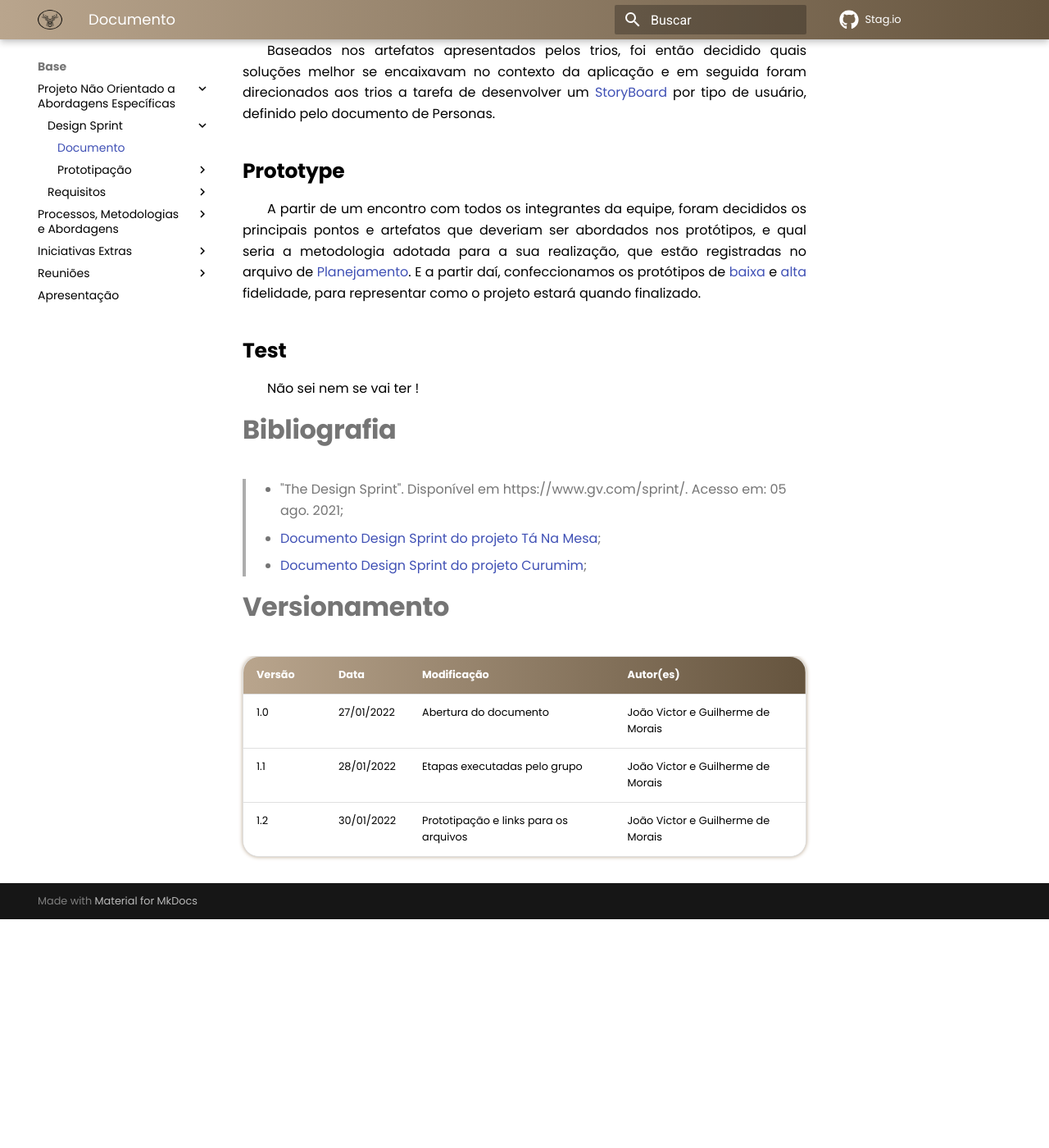
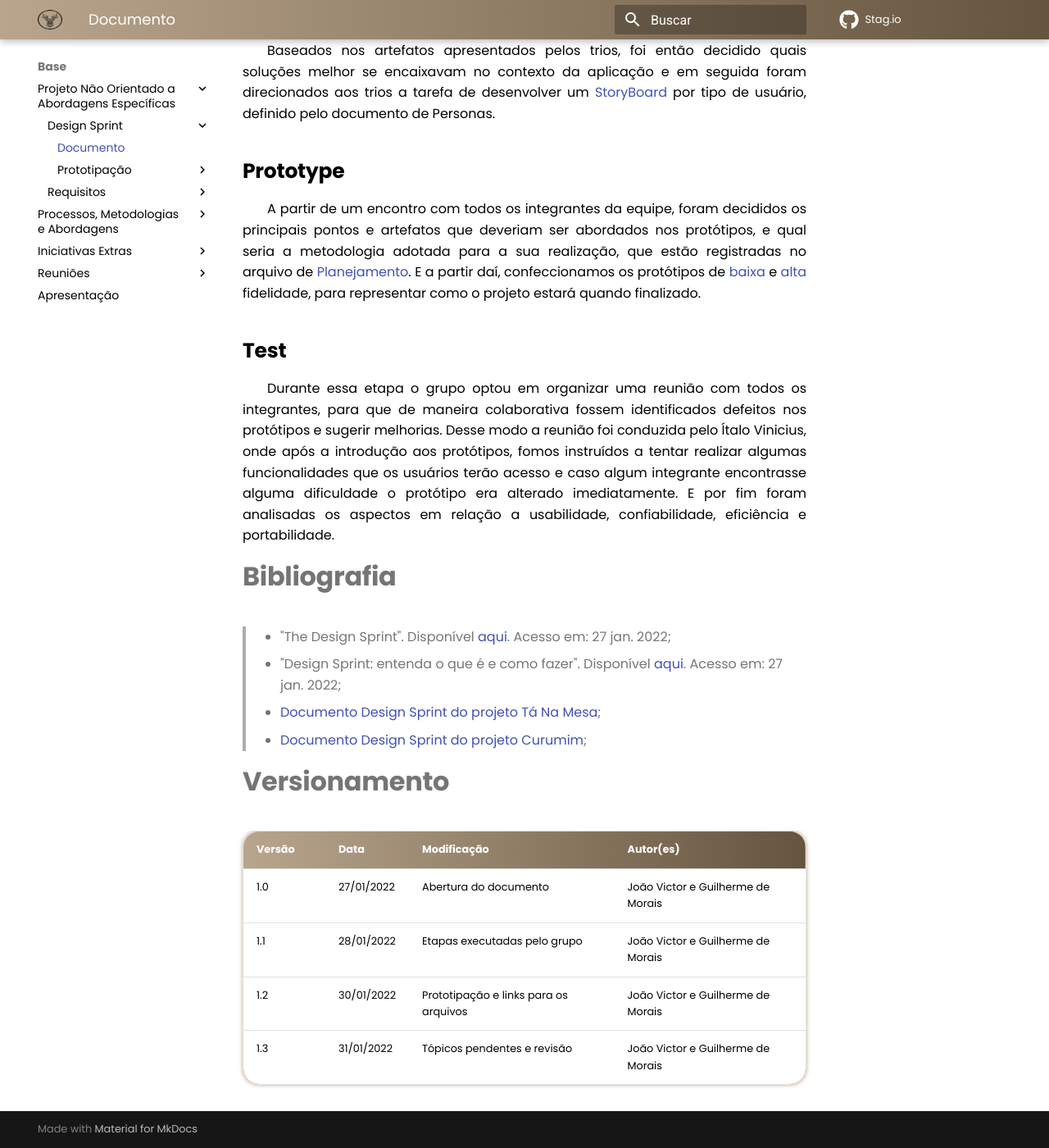
Before and after one commit to UnBArqDsw2021-2/2021.2_G3_stag.io, an MkDocs documentation site: the page built from docs/Base/PNOAE/DesignSprint/Documento.md, in a window 1280 px wide and 1400 px high, scrolled down 2076 px. Shown: the whole window at 82% size. Built offline with MkDocs 1.6.1 and Material for MkDocs 9.7.7, drawn with Linux system fonts in a browser that asks for light colours; comment, search, counter and statistics services are not loaded; before the commit the page ends 3197 px from its top, so only the background shows below that.

Commit message:
Finalizações do arquivo Design Sprint
Co-authored-by: guilhermemoraisr <guilhermemoraisr@gmail.com>

```diff
--- a/docs/Base/PNOAE/DesignSprint/Documento.md
+++ b/docs/Base/PNOAE/DesignSprint/Documento.md
@@ -48,11 +48,12 @@ A partir de um encontro com todos os integrantes da equipe, foram decididos os p
 
 ## Test
 
-Não sei nem se vai ter !
+Durante essa etapa o grupo optou em organizar uma reunião com todos os integrantes, para que de maneira colaborativa fossem identificados defeitos nos protótipos e sugerir melhorias. Desse modo a reunião foi conduzida pelo Ítalo Vinicius, onde após a introdução aos protótipos, fomos instruídos a tentar realizar algumas funcionalidades que os usuários terão acesso e caso algum integrante encontrasse alguma dificuldade o protótipo era alterado imediatamente. E por fim foram analisadas os aspectos em relação a usabilidade, confiabilidade, eficiência e portabilidade.
 
 # Bibliografia
 
-> - "The Design Sprint". Disponível em https://www.gv.com/sprint/. Acesso em: 05 ago. 2021;
+> - "The Design Sprint". Disponível [aqui](https://www.gv.com/sprint/). Acesso em: 27 jan. 2022;
+> - "Design Sprint: entenda o que é e como fazer". Disponível [aqui](https://www.meupositivo.com.br/panoramapositivo/design-sprint/). Acesso em: 27 jan. 2022;
 > - [Documento Design Sprint do projeto Tá Na Mesa](https://github.com/UnBArqDsw2021-1/2021.1_G02_TaNaMesa_docs/blob/master/docs/1-Base/Projeto-Nao-Orientado-Abordagens-Especificas/Design-Sprint.md);
 > - [Documento Design Sprint do projeto Curumim](https://github.com/UnBArqDsw2021-1/2021.1_G6_Curumim/blob/main/docs/base/design-sprint/doc-design-sprint.md);
 
@@ -63,3 +64,4 @@ Versão | Data | Modificação | Autor(es) |
 |1.0|27/01/2022|Abertura do documento|João Victor e Guilherme de Morais|
 |1.1|28/01/2022|Etapas executadas pelo grupo|João Victor e Guilherme de Morais|
 |1.2|30/01/2022|Prototipação e links para os arquivos|João Victor e Guilherme de Morais|
+|1.3|31/01/2022|Tópicos pendentes e revisão|João Victor e Guilherme de Morais|
```
